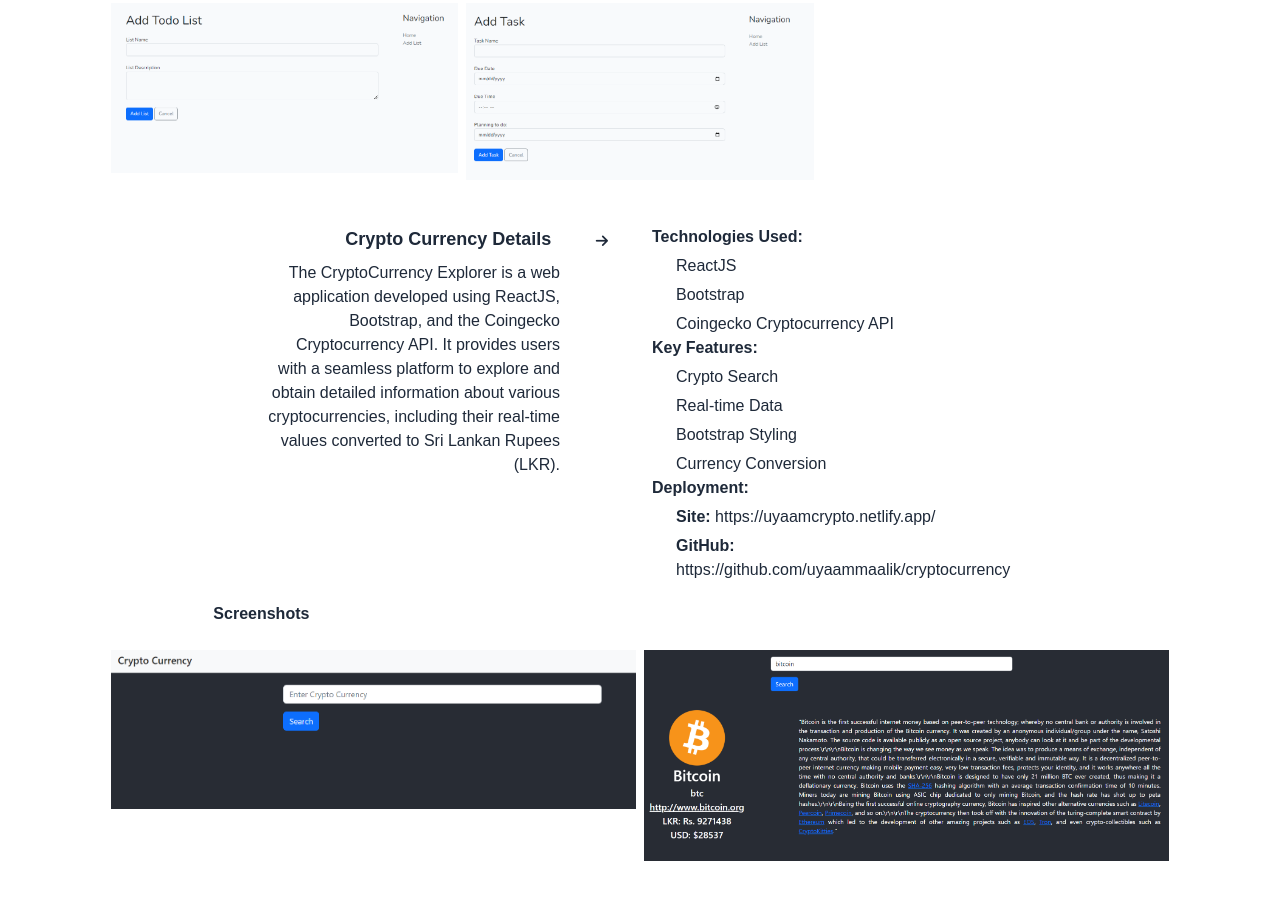
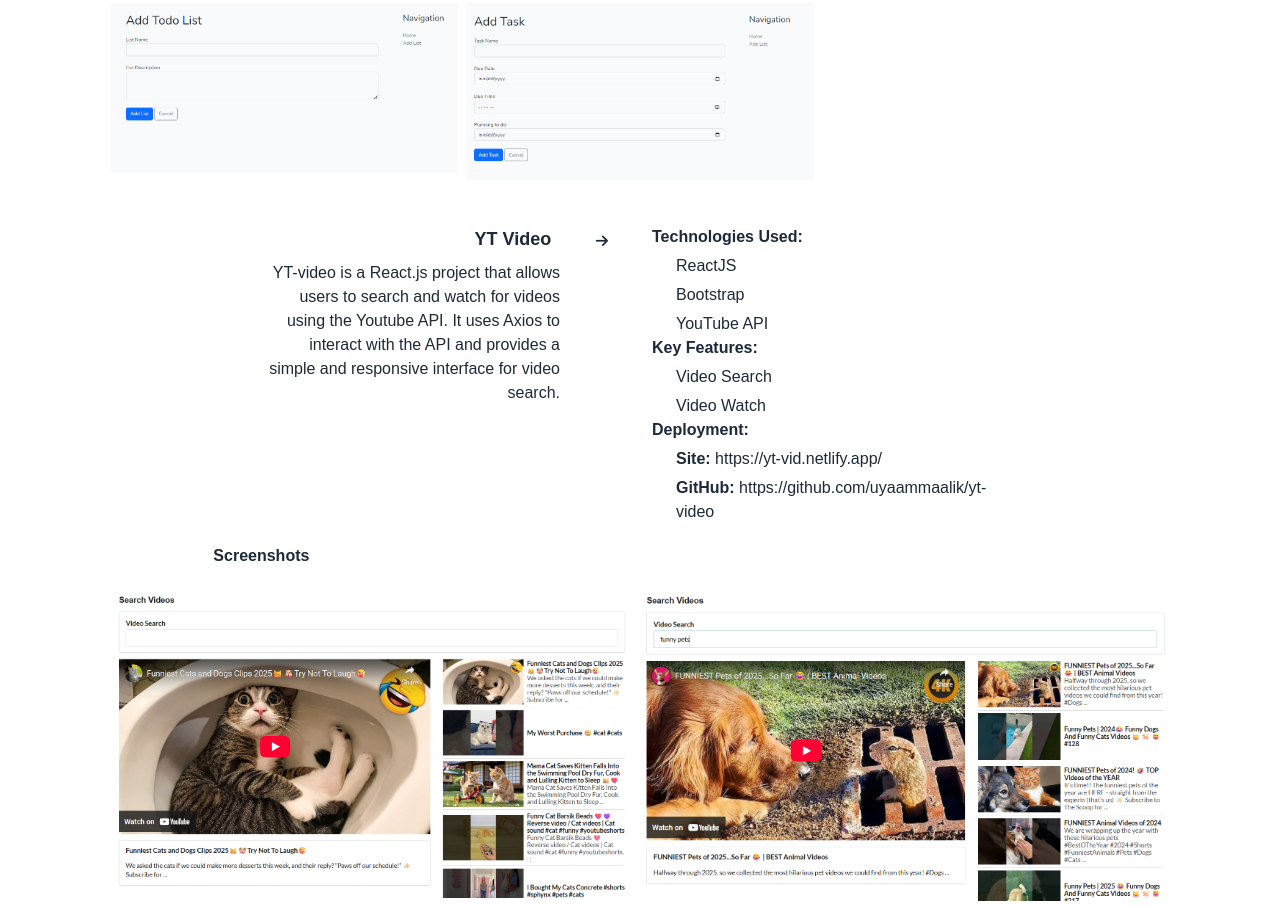
Before and after one commit to uyaammaalik/portfolio, a plain HTML site: page index.html in a window 1280 px wide. Shown: the part 6062-6970 px from the top of the page. Drawn offline with nearby package versions, Linux system fonts and the light colour scheme.

Commit message:
yt-video added

```diff
--- a/index.html
+++ b/index.html
@@ -802,6 +802,61 @@
 
                 <div data-aos="fade-right" data-aos-duration="1000" data-aos-once="false"
                     class="md:flex-1 mx-3 md:mr-0 text-justify md:text-right">
+                    <span class=" md:mr-8 font-bold text-base md:text-lg">YT Video</span>
+                    <span class="hidden md:inline-block md:align-middle md:ml-2 md:text-sm md:leading-none mr-8"> <i
+                            class="fa-solid fa-arrow-right"></i></span>
+                    <p class="md:mr-20 mt-2 text-sm md:text-base">YT-video is a React.js project that allows users to
+                        search and watch for videos using the Youtube API. It uses Axios to interact with the API and
+                        provides a simple and responsive interface for video search.
+                    </p>
+                </div>
+                <div data-aos="fade-left" data-aos-duration="1000" data-aos-once="false" class="flex-1 mx-3 md:mr-0">
+                    <span class="font-bold text-sm md:text-base">Technologies Used:</span>
+                    <ul data-aos="fade-up" data-aos-duration="1000" data-aos-once="false"
+                        class="ml-6 text-sm md:text-base">
+                        <li>ReactJS</li>
+                        <li>Bootstrap</li>
+                        <li>YouTube API</li>
+                    </ul>
+
+                    <span class="font-bold text-sm md:text-base">Key Features:</span>
+                    <ul data-aos="fade-up" data-aos-duration="1000" data-aos-once="false"
+                        class="ml-6 text-sm md:text-base">
+                        <li>Video Search</li>
+                        <li>Video Watch</li>
+                    </ul>
+
+
+                    <span class="font-bold text-sm md:text-base">Deployment:</span>
+                    <ul data-aos="fade-up" data-aos-duration="1000" data-aos-once="false"
+                        class="ml-6 text-sm md:text-base">
+                        <li><span class="font-bold">Site:</span> https://yt-vid.netlify.app/</li>
+                        <li><span class="font-bold text-sm md:text-base">GitHub:</span>
+                            https://github.com/uyaammaalik/yt-video</li>
+                    </ul>
+                </div>
+
+            </div>
+            <div class="md:w-10/12  mx-3 md:mr-0 md:mx-auto font-bold mt-5 text-gray-800 text-sm md:text-base">
+                Screenshots
+            </div>
+            <div class="flex flex-wrap md:w-10/12 mt-1 md:mt-5 mx-3 md:mx-auto">
+
+                <div data-aos="fade-up-right" data-aos-duration="1000" data-aos-once="false"
+                    class="w-full md:w-1/2 p-1">
+                    <img src="yt-video/yt-1.png" alt="Zoomable" class="cursor-zoom-in" onclick="openLightbox(this)"/>
+                </div>
+                <div data-aos="fade-up-left" data-aos-duration="1000" data-aos-once="false" class="w-full md:w-1/2 p-1">
+                    <img src="yt-video/yt-2.png" alt="Zoomable" class="cursor-zoom-in" onclick="openLightbox(this)"/>
+                </div>
+            </div>
+            <!-- third software project ends here -->
+            <hr class="md:w-3/5 md:mx-auto mt-4" />
+
+            <div class="flex flex-wrap mt-3 md:mt-6 w-full md:w-3/5 text-gray-800 mx-auto">
+
+                <div data-aos="fade-right" data-aos-duration="1000" data-aos-once="false"
+                    class="md:flex-1 mx-3 md:mr-0 text-justify md:text-right">
                     <span class=" md:mr-8 font-bold text-base md:text-lg">Crypto Currency Details</span>
                     <span class="hidden md:inline-block md:align-middle md:ml-2 md:text-sm md:leading-none mr-8"> <i
                             class="fa-solid fa-arrow-right"></i></span>
@@ -836,7 +891,7 @@
                     <span class="font-bold text-sm md:text-base">Deployment:</span>
                     <ul data-aos="fade-up" data-aos-duration="1000" data-aos-once="false"
                         class="ml-6 text-sm md:text-base">
-                        <li><span class="font-bold">Site:</span> https://uyaamcrypto.netlify.app/</li>
+                        <li><span class="font-bold">Site:</span>https://d-crypto.netlify.app/</li>
                         <li><span class="font-bold text-sm md:text-base">GitHub:</span>
                             https://github.com/uyaammaalik/cryptocurrency</li>
                     </ul>
@@ -856,9 +911,10 @@
                     <img src="crypto/2.png" alt="Zoomable" class="cursor-zoom-in" onclick="openLightbox(this)"/>
                 </div>
             </div>
-            <hr class="md:w-3/5 md:mx-auto mt-4" />
+
+            <!-- fourth software project ends here -->
         </section>
-        <!-- third software project ends here -->
+
     </section>
 
 
```
Also changed, not shown: yt-video/yt-1.png (added), yt-video/yt-2.png (added).
